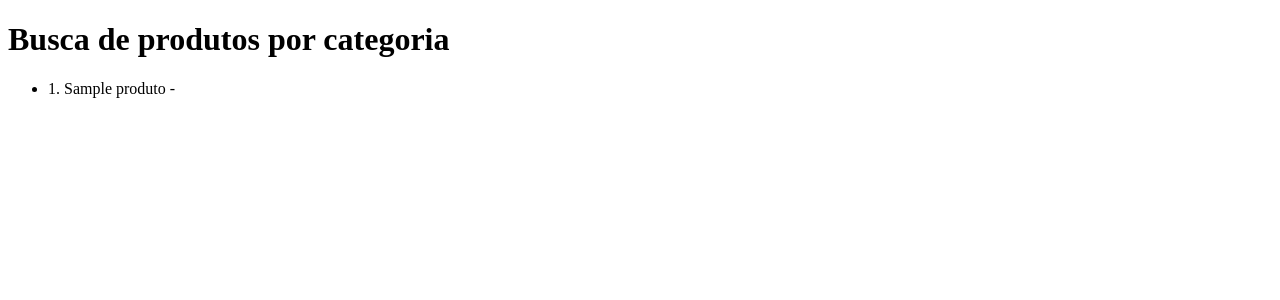
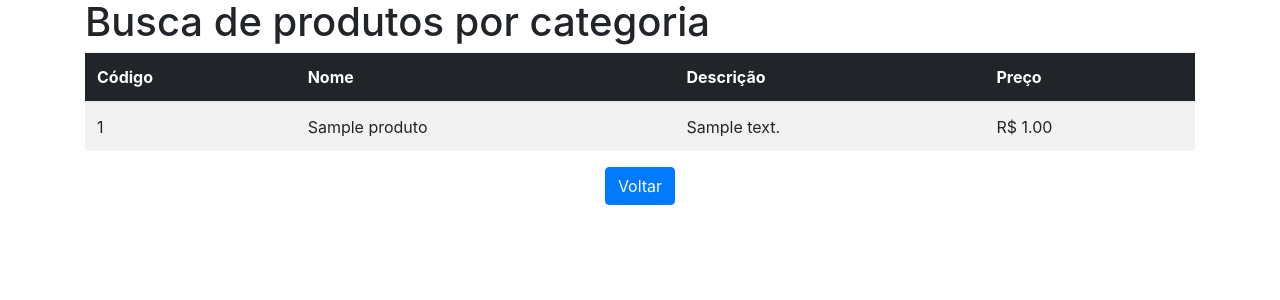
Before and after one commit to pjrildo/fds-crud-django, a Django app: page /produtos/buscar/categoria/1 in a window 1280 px wide. Shown: the top 300 px of the page. Run offline with Django 3.2, Linux system fonts and the light colour scheme; tables that the repository leaves empty hold one stand-in row (values such as "Sample post"); some libraries are stand-ins or nearby versions.

Commit message:
Consertando o delete e busca de produtos

```diff
--- a/infostore/estoque/urls.py
+++ b/infostore/estoque/urls.py
@@ -3,21 +3,25 @@ from .views import FornecedorListView, FornecedorCreateView, \
     FornecedorDeleteView, FornecedorUpdateView, CategoriaListView, \
     CategoriaCreateView, CategoriaUpdateView, CategoriaDeleteView, \
     ProdutoListView, ProdutoCreateView, ProdutoUpdateView, ProdutoDeleteView, \
-    buscar_produtos_categoria, buscar_produtos_fornecedor
+    buscar_produtos_categoria, buscar_produtos_fornecedor, confirma_fornecedor_delete, \
+    confirma_categoria_delete, confirma_produto_delete
 
 urlpatterns = [
     path('fornecedores/', FornecedorListView.as_view(), name='fornecedores_fornecedor_list'),
     path('fornecedores/criar', FornecedorCreateView.as_view(), name='fornecedores_fornecedor_create'),
-    path('fornecedores/<int:pk>/delete', FornecedorDeleteView.as_view(), name='fornecedores_fornecedor_delete'),
-    path('fornecedores/<int:pk>/update', FornecedorUpdateView.as_view(), name='fornecedores_fornecedor_update'),
+    path('fornecedores/delete/<int:pk>', FornecedorDeleteView.as_view(), name='fornecedores_fornecedor_delete'),
+    path('fornecedores/confirma/<int:pk>', confirma_fornecedor_delete, name='fornecedores_confirma_delete'),
+    path('fornecedores/update/<int:pk>', FornecedorUpdateView.as_view(), name='fornecedores_fornecedor_update'),
     path('categorias/', CategoriaListView.as_view(), name='categorias_categoria_list'),
     path('categorias/criar', CategoriaCreateView.as_view(), name='categorias_categoria_create'),
-    path('categorias/<int:pk>/delete', CategoriaDeleteView.as_view(), name='categorias_categoria_delete'),
-    path('categorias/<int:pk>/update', CategoriaUpdateView.as_view(), name='categorias_categoria_update'),
+    path('categorias/delete/<int:pk>', CategoriaDeleteView.as_view(), name='categorias_categoria_delete'),
+    path('categorias/confirma/<int:pk>', confirma_categoria_delete, name='categorias_confirma_delete'),
+    path('categorias/update/<int:pk>', CategoriaUpdateView.as_view(), name='categorias_categoria_update'),
     path('produtos/', ProdutoListView.as_view(), name='produtos_produto_list'),
     path('produtos/criar', ProdutoCreateView.as_view(), name='produtos_produto_create'),
-    path('produtos/<int:pk>/update', ProdutoUpdateView.as_view(), name='produtos_produto_update'),
-    path('produtos/<int:pk>/delete', ProdutoDeleteView.as_view(), name='produtos_produto_delete'),
-    path('produtos/buscar/categoria/<int:pk>', buscar_produtos_categoria),
+    path('produtos/update/<int:pk>', ProdutoUpdateView.as_view(), name='produtos_produto_update'),
+    path('produtos/delete/<int:pk>', ProdutoDeleteView.as_view(), name='produtos_produto_delete'),
+    path('produtos/confirma/<int:pk>', confirma_produto_delete, name='produtos_confirma_delete'),
+    path('produtos/buscar/categoria/<int:pk>', buscar_produtos_categoria, name="buscar_produtos_categoria"),
     path('produtos/buscar/fornecedor/<int:pk>', buscar_produtos_fornecedor),
 ]
--- a/infostore/estoque/views.py
+++ b/infostore/estoque/views.py
@@ -13,6 +13,21 @@ def buscar_produtos_categoria(request, pk):
 def buscar_produtos_fornecedor(request, pk):
     produtos = Produto.objects.filter(fornecedor_id=pk).select_related()
     return render(request, 'produto/buscar.html', {'produtos_fornecedor': produtos})
+
+
+def confirma_fornecedor_delete(request, pk):
+    fornecedor = Fornecedor.objects.filter(id=pk).first()
+    return render(request, 'fornecedor/delete.html', {'fornecedor': fornecedor})
+
+
+def confirma_categoria_delete(request, pk):
+    categoria = Categoria.objects.filter(id=pk).first()
+    return render(request, 'categoria/delete.html', {'categoria': categoria})
+
+
+def confirma_produto_delete(request, pk):
+    produto = Produto.objects.filter(id=pk).first()
+    return render(request, 'produto/delete.html', {'produto': produto})
 
 
 class FornecedorListView(ListView):
--- a/infostore/infostore/settings.py
+++ b/infostore/infostore/settings.py
@@ -13,7 +13,7 @@ SECRET_KEY = 'krkntz-4&#)wy9v2nwo8fy4zdt8a*%+5uo+z!a^!sf2$jl24(^'
 # SECURITY WARNING: don't run with debug turned on in production!
 DEBUG = True
 
-ALLOWED_HOSTS = []
+ALLOWED_HOSTS = ['*']
 
 
 # Application definition
@@ -96,7 +96,7 @@ AUTH_PASSWORD_VALIDATORS = [
 # Internationalization
 # https://docs.djangoproject.com/en/3.1/topics/i18n/
 
-LANGUAGE_CODE = 'en-us'
+LANGUAGE_CODE = 'pt-br'
 
 TIME_ZONE = 'UTC'
 
--- a/infostore/requirements.txt
+++ /dev/null
@@ -1,5 +0,0 @@
-asgiref==3.2.10
-Django==3.1.1
-psycopg2==2.8.6
-pytz==2020.1
-sqlparse==0.3.1
--- a/infostore/templates/categoria/delete.html
+++ b/infostore/templates/categoria/delete.html
@@ -11,13 +11,13 @@
 <body>
     <div class="text-center">
         <h2>Exclusão de Categoria</h2>
-        <form method="post">
+        <form method="post" action="{% url 'categorias_categoria_delete' categoria.id %}">
             {% csrf_token %}
             <p>Tem certeza que deseja excluir a categoria: "{{ categoria.nome }}"?</p>
             <div class="form-group">
                 <div class="col-sm-offset-2 col-sm-10">
                     <button type="submit" class="btn btn-default">Confirmar</button>
-                    <button onclick="location.href='{% url 'fornecedores_fornecedor_list' %}'" class="btn btn-default">Voltar</button>
+                    <a href="{% url 'categorias_categoria_list' %}" class="btn btn-default">Voltar</a>
                 </div>
             </div>
         </form>
--- a/infostore/templates/fornecedor/delete.html
+++ b/infostore/templates/fornecedor/delete.html
@@ -11,13 +11,13 @@
 <body>
     <div class="text-center">
         <h2>Exclusão de Fornecedor</h2>
-        <form method="post">
+        <form method="post" action="{% url 'fornecedores_fornecedor_delete' fornecedor.id %}">
             {% csrf_token %}
             <p>Tem certeza que deseja excluir o fornecedor: "{{ fornecedor.nome_fantasia }}"?</p>
             <div class="form-group">
                 <div class="col-sm-offset-2 col-sm-10">
                     <button type="submit" class="btn btn-default">Confirmar</button>
-                    <button onclick="location.href='{% url 'fornecedores_fornecedor_list' %}'" class="btn btn-default">Voltar</button>
+                    <a href="{% url 'fornecedores_fornecedor_list' %}" class="btn btn-default">Voltar</a>
                 </div>
             </div>
         </form>
--- a/infostore/templates/fornecedor/listar.html
+++ b/infostore/templates/fornecedor/listar.html
@@ -28,7 +28,7 @@
                         <tbody class='table-striped'>
                             {% for fornecedor in fornecedores %}
                             <tr>
-                                <td>{{ fornecedor.id }} <button onclick="location.href='{% url 'fornecedores_fornecedor_delete' fornecedor.id %}'" class="btn btn-warning" title="Excluir">Excluir</button></td>
+                                <td>{{ fornecedor.id }} <a href="{% url 'fornecedores_confirma_delete' fornecedor.id %}" class="btn btn-warning">Excluir</a></td>
                                 <td><a href="{% url 'fornecedores_fornecedor_update' fornecedor.id %}">{{ fornecedor.nome_fantasia }}</a></td>
                                 <td>{{ fornecedor.email }}</td>
                                 <td>{{ fornecedor.telefone }}</td>
@@ -41,9 +41,9 @@
         </div>
         <div class="container-fluid">
             <div class="col-sm-12 text-center">
-                <button onclick="location.href='{% url 'fornecedores_fornecedor_create' %}'" class="btn btn-primary" title="Abrir">Novo Fornecedor</button><br>
+                <a href="{% url 'fornecedores_fornecedor_create' %}" class="btn btn-primary" title="Abrir">Novo Fornecedor</a><br>
                 <br>
-                <button onclick="location.href='{% url 'infostore_home' %}'" class="btn btn-primary" title="Home">Home</button>
+                <a href="{% url 'infostore_home' %}" class="btn btn-primary" title="Home">Home</a>
             </div>
         </div>
         <script src="https://code.jquery.com/jquery-3.2.1.slim.min.js" integrity="sha384-KJ3o2DKtIkvYIK3UENzmM7KCkRr/rE9/Qpg6aAZGJwFDMVNA/GpGFF93hXpG5KkN" crossorigin="anonymous"></script>
--- a/infostore/templates/produto/buscar.html
+++ b/infostore/templates/produto/buscar.html
@@ -1,27 +1,65 @@
 <!DOCTYPE html>
 <html lang="pt-br">
     <head>
+        <title>Produtos</title>
         <meta charset="UTF-8">
-    <title>Buscar produtos</title>
+        <meta name="viewport" content="width=device-width, initial-scale=1">
+        <link rel="stylesheet" href="https://maxcdn.bootstrapcdn.com/bootstrap/4.0.0-beta/css/bootstrap.min.css" integrity="sha384-/Y6pD6FV/Vv2HJnA6t+vslU6fwYXjCFtcEpHbNJ0lyAFsXTsjBbfaDjzALeQsN6M" crossorigin="anonymous">
+        <script src="https://maxcdn.bootstrapcdn.com/bootstrap/4.0.0-beta/js/bootstrap.min.js" integrity="sha384-h0AbiXch4ZDo7tp9hKZ4TsHbi047NrKGLO3SEJAg45jXxnGIfYzk4Si90RDIqNm1" crossorigin="anonymous"></script>
     </head>
     <body>
-    <header>
+        <div class="container">
+            <div class="row">
+                <div class="col-md-12">
                     {% if produtos_categoria %}
                     <h1>Busca de produtos por categoria</h1>
                     {% else %}
                     <h1>Busca de produtos por fornecedor</h1>
                     {% endif %}
-    </header>
-    <ul>
+                </div>
+            </div>
+            <div class="row">
+                <div class="col-md-12">
+                    <table class="table table-striped">
+                        <thead class="thead-inverse">
+                            <tr>
+                                <th>Código</th>
+                                <th>Nome</th>
+                                <th>Descrição</th>
+                                <th>Preço</th>
+                            </tr>
+                        </thead>
+                        <tbody class='table-striped'>
                         {%if produtos_categoria %}
                             {% for produto in produtos_categoria %}
-                <li>{{ produto.id }}. {{ produto.nome }} - {{ produto.idade }}</li>
+                            <tr>
+                                <td>{{ produto.id }}</td>
+                                <td>{{ produto.nome }}</td>
+                                <td>{{ produto.descricao }}</td>
+                                <td>R$ {{ produto.preco }}</td>
+                            </tr>
                             {% endfor %}
                         {% else %}
                             {% for produto in produtos_fornecedor %}
-                <li>{{ produto.id }}. {{ produto.nome }} - {{ produto.idade }}</li>
+                            <tr>
+                                <td>{{ produto.id }}</td>
+                                <td>{{ produto.nome }}</td>
+                                <td>{{ produto.descricao }}</td>
+                                <td>R$ {{ produto.preco }}</td>
+                            </tr>
                             {% endfor %}
                         {% endif %}
-    </ul>
+                        </tbody>
+                    </table>
+                </div>
+            </div>
+        </div>
+        <div class="container-fluid">
+            <div class="col-sm-12 text-center">
+                <a href="{% url 'produtos_produto_list' %}" class="btn btn-primary">Voltar</a><br>
+            </div>
+        </div>
+        <script src="https://code.jquery.com/jquery-3.2.1.slim.min.js" integrity="sha384-KJ3o2DKtIkvYIK3UENzmM7KCkRr/rE9/Qpg6aAZGJwFDMVNA/GpGFF93hXpG5KkN" crossorigin="anonymous"></script>
+        <script src="https://cdnjs.cloudflare.com/ajax/libs/popper.js/1.11.0/umd/popper.min.js" integrity="sha384-b/U6ypiBEHpOf/4+1nzFpr53nxSS+GLCkfwBdFNTxtclqqenISfwAzpKaMNFNmj4" crossorigin="anonymous"></script>
     </body>
 </html>
--- a/infostore/templates/produto/delete.html
+++ b/infostore/templates/produto/delete.html
@@ -11,13 +11,13 @@
 <body>
     <div class="text-center">
         <h2>Exclusão de Produto</h2>
-        <form method="post">
+        <form method="post" action="{% url 'produtos_produto_delete' produto.id %}">
             {% csrf_token %}
             <p>Tem certeza que deseja excluir o produto: "{{ produto.nome }}"?</p>
             <div class="form-group">
                 <div class="col-sm-offset-2 col-sm-10">
                     <button type="submit" class="btn btn-default">Confirmar</button>
-                    <button onclick="location.href='{% url 'produtos_produto_list' %}'" class="btn btn-default">Voltar</button>
+                    <a href="{% url 'produtos_produto_list' %}" class="btn btn-default">Voltar</a>
                 </div>
             </div>
         </form>
--- a/infostore/templates/produto/listar.html
+++ b/infostore/templates/produto/listar.html
@@ -30,7 +30,7 @@
                         <tbody class='table-striped'>
                             {% for produto in produtos %}
                             <tr>
-                                <td>{{ produto.id }} <button onclick="location.href='{% url 'produtos_produto_delete' produto.id %}'" class="btn btn-warning" title="Excluir">Excluir</button></td>
+                                <td>{{ produto.id }} <a href="{% url 'produtos_confirma_delete' produto.id %}" class="btn btn-warning" title="Excluir">Excluir</a></td>
                                 <td><a href="{% url 'produtos_produto_update' produto.id %}">{{ produto.nome }}</a></td>
                                 <td>{{ produto.descricao }}</td>
                                 <td>R$ {{ produto.preco }}</td>
@@ -45,9 +45,9 @@
         </div>
         <div class="container-fluid">
             <div class="col-sm-12 text-center">
-                <button onclick="location.href='{% url 'produtos_produto_create' %}'" class="btn btn-primary" title="Abrir">Novo Produto</button><br>
+                <a href="{% url 'produtos_produto_create' %}" class="btn btn-primary" title="Abrir">Novo Produto</a><br>
                 <br>
-                <button onclick="location.href='{% url 'infostore_home' %}'" class="btn btn-primary" title="Home">Home</button>
+                <a href="{% url 'infostore_home' %}" class="btn btn-primary" title="Home">Home</a>
             </div>
         </div>
         <script src="https://code.jquery.com/jquery-3.2.1.slim.min.js" integrity="sha384-KJ3o2DKtIkvYIK3UENzmM7KCkRr/rE9/Qpg6aAZGJwFDMVNA/GpGFF93hXpG5KkN" crossorigin="anonymous"></script>
```
Also changed, not shown: infostore/templates/categoria/listar.html (+4 -4 lines), requirements.txt (added, +9 -0 lines). Lines whose indentation alone changed are shown as unchanged.
